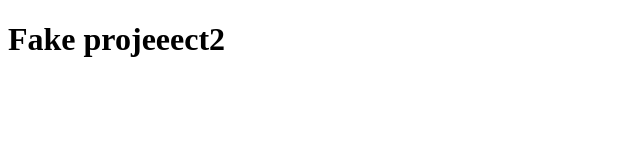
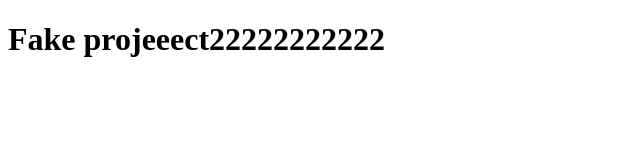
Before and after one commit to Flow-Fly/collab-work, a plain HTML site: page index.html in a window 1280 px wide. Shown: the whole page, without its empty margins (0-640 px from the left). Drawn offline with Linux system fonts and the light colour scheme.

Commit message:
added random things

```diff
--- a/index.html
+++ b/index.html
@@ -4,11 +4,12 @@
 		<meta charset="UTF-8" />
 		<meta http-equiv="X-UA-Compatible" content="IE=edge" />
 		<meta name="viewport" content="width=device-width, initial-scale=1.0" />
+		<link rel="stylesheet" href="./style2.css" />
 		<link rel="stylesheet" href="./style.css" />
 		<title>Document</title>
 	</head>
 
 	<body>
-		<h1>Fake projeeect2</h1>
+		<h1>Fake projeeect22222222222</h1>
 	</body>
 </html>
--- a/style.css
+++ b/style.css
@@ -0,0 +1 @@
+fefef
```
